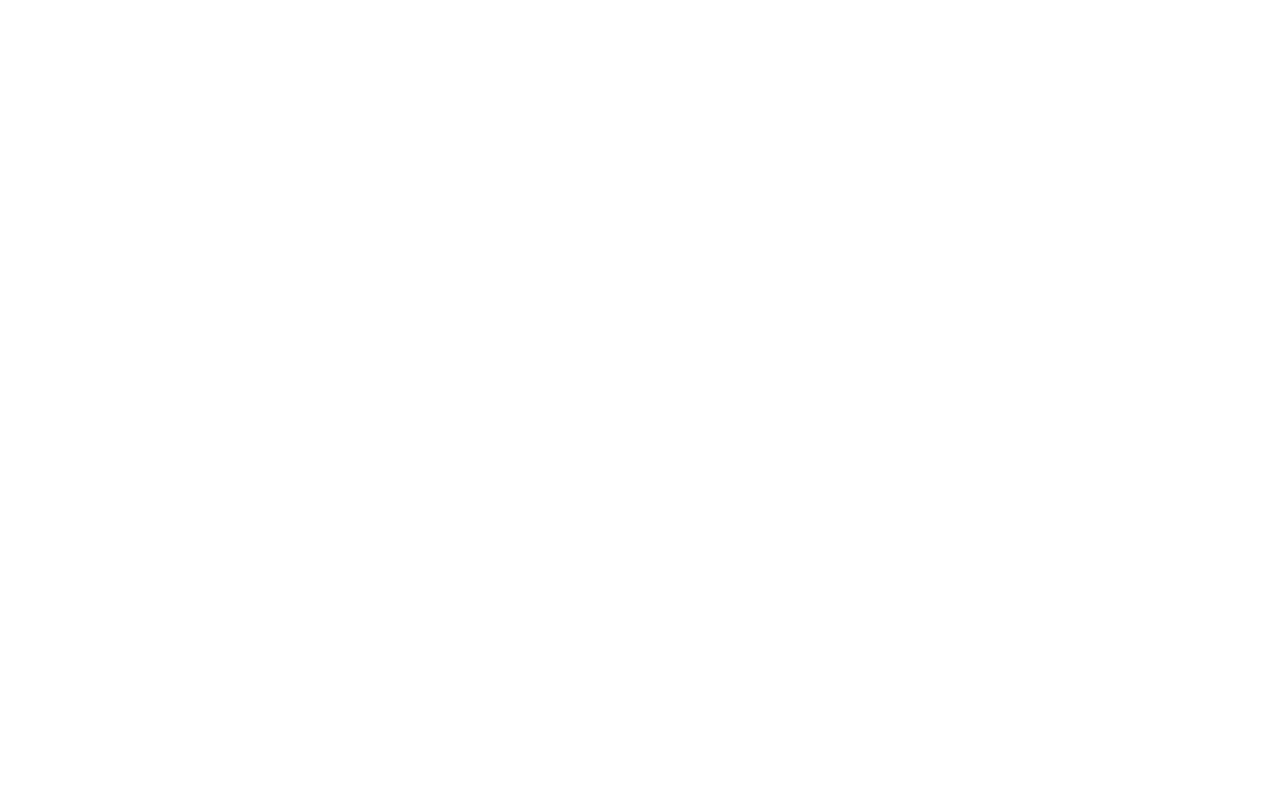
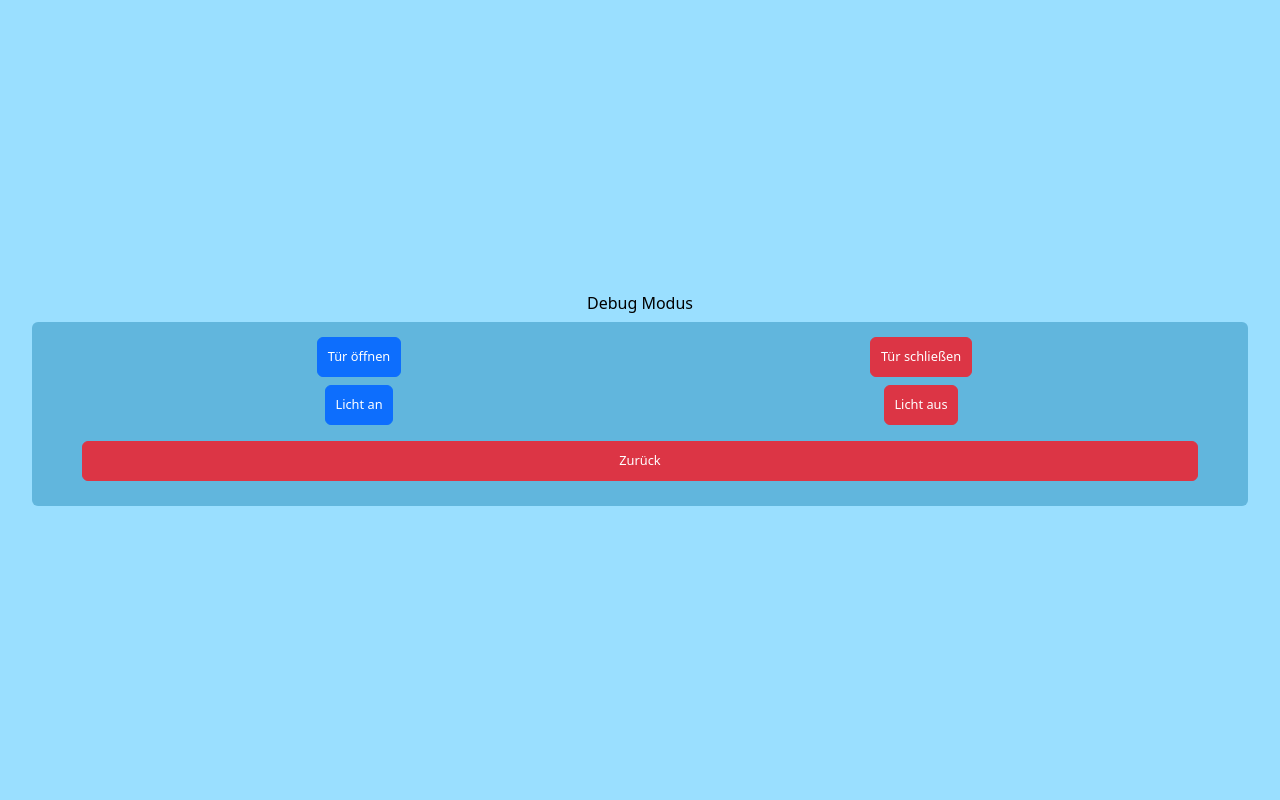
Before and after one commit to CodeWithTom610/Schl-sselschrank-MB, a Flask app: page /system/debug in a window 1280 px wide. Before the commit the page is empty. Run offline with Flask 3, Linux system fonts and the light colour scheme; the visitor is signed in with stand-in values (Sample User, id 1); some libraries are stand-ins or nearby versions.

Commit message:
Final Touches Take1

```diff
--- a/app.py
+++ b/app.py
@@ -8,7 +8,7 @@ from wtforms import StringField, PasswordField, IntegerField, SubmitField  # For
 from wtforms.validators import Length, DataRequired  # Validierungsregeln für Formulare
 from flask_sqlalchemy import SQLAlchemy  # SQLAlchemy für Datenbankintegration
 from flask_login import LoginManager, UserMixin, login_user, logout_user, login_required, current_user  # Login-Management
-from utils import hash_password, check_password  # Benutzerdefinierte Funktionen für Passwort-Hashing
+from utils import hash_password, check_password, shutdown_system  # Hilfsfunktionen für Passwort-Hashing und System-Shutdown
 from flask_bcrypt import Bcrypt  # Bcrypt für Passwort-Hashing
 
 # Initialisiere die Flask-App
@@ -203,11 +203,8 @@ def systemDebug():
 @app.route('/system/shutdown', methods=["GET", "POST"])
 @login_required
 def shutdown():
-    o_s = platform.system()  # Betriebssystem ermitteln
-    if o_s == "Windows":
-        return os.system("shutdown /s /t 1")  # Shutdown-Befehl für Windows
-    else:
-        return os.system("sudo shutdown now")  # Shutdown-Befehl für Linux
+    shutdown_system()
+    return "System wird heruntergefahren"  # Erfolgsmeldung
 
 # Route für das Hinzufügen von Schlüsseln
 @app.route('/add/key/<nummer>/<name>/<ort>', methods=["GET", "POST"])
--- a/requirements.txt
+++ b/requirements.txt
@@ -1,5 +1,7 @@
 Flask
 bootstrap_flask
 flask_sqlalchemy
+flask_wtf
 flask_bcrypt
 flask_login
+gunicorn
--- a/templates/debugMode.html
+++ b/templates/debugMode.html
@@ -0,0 +1,98 @@
+{% extends 'base.html' %}
+
+{% block content %}
+<style>
+    body {
+        background-color: #9adfff;
+        /* Heller blauer Hintergrund für die Seite */
+    }
+
+    .container-fluid {
+        max-width: 95%;
+        background-color: #61b6dd;
+        color: black;
+        /* Container mit hellem Hintergrund und schwarzem Text */
+    }
+
+    .card img {
+        max-width: 60px; /* Kleinere Icons */
+        height: auto;
+    }
+
+    h1, h2 {
+        font-size: 1rem; /* Kleinere Schriftgröße */
+    }
+
+    .btn {
+        font-size: 0.8rem; /* Kleinere Buttons */
+        padding: 0.6rem; /* Weniger Padding */
+    }
+
+    @media (max-width: 768px) {
+        /* Anpassungen für kleinere Bildschirme */
+        .card img {
+            max-width: 50px; /* Noch kleinere Icons */
+        }
+
+        h1, h2 {
+            font-size: 0.9rem; /* Noch kleinere Schriftgröße */
+        }
+
+        .btn {
+            font-size: 0.7rem; /* Noch kleinere Buttons */
+            padding: 0.5rem; /* Weniger Padding */
+        }
+    }
+</style>
+
+<div class="d-flex flex-column justify-content-center align-items-center vh-100">
+    <!-- Flexbox-Container, der den Inhalt vertikal und horizontal zentriert -->
+    <h1 style="color: black; text-align: center; font-size: 1rem;">Debug Modus</h1>
+    <!-- Überschrift für die Seite -->
+
+    <div class="p-2 rounded container-fluid">
+        <!-- Container mit Polsterung, abgerundeten Ecken und hellem Hintergrund -->
+
+        <div class="mb-3">
+            <!-- Abstand nach unten -->
+
+            <div class="container text-center">
+                <!-- Zentrierter Container für den Inhalt -->
+
+                <div class="row g-2">
+                    <!-- Grid-Layout mit Abstand zwischen den Karten -->
+
+                    <div class="col">
+                        <!-- Erste Spalte: Debug-Modus -->
+                        <a class="btn btn-primary"> Tür öffnen</a>
+                    </div>
+
+                    <div class="col">
+                        <!-- Zweite Spalte: Debug-Modus -->
+                        <a class="btn btn-danger"> Tür schließen</a>
+                    </div>
+            </div>
+            <div class="row g-2">
+                    <div class="col">
+                        <!-- Dritte Spalte: Debug-Modus -->
+                        <a class="btn btn-primary"> Licht an</a>
+                    </div>
+
+                    <div class="col">
+                        <!-- Vierte Spalte: Debug-Modus -->
+                        <a class="btn btn-danger"> Licht aus</a>
+                    </div>
+                </div>
+
+                <!-- Abstand zwischen den Karten und dem Zurück-Button -->
+                <div class="mt-2">
+                    <a class="btn btn-danger w-100" style="font-size: 0.8rem; padding: 0.6rem;" href="{{url_for('systemSettings')}}">
+                        <!-- Roter Button mit Link zurück zur Benutzeroberfläche -->
+                        Zurück
+                    </a>
+                </div>
+            </div>
+        </div>
+    </div>
+</div>
+{% endblock %}
--- a/templates/systemSettings.html
+++ b/templates/systemSettings.html
@@ -69,7 +69,7 @@
                             <!-- Erste Spalte: Debug-Modus -->
                             <div class="card h-100" style="background-color: transparent; border:none;">
                                 <!-- Karte ohne Hintergrund und Rahmen -->
-                                <a class="btn btn-primary" href="{{url_for('reread_card')}}">
+                                <a class="btn btn-primary" href="{{url_for('systemDebug')}}">
                                     <!-- Button mit Link zur Funktion "Debug Modus" -->
                                     <img src="/static/debug.png" class="img-fluid"><br>
                                     <!-- Icon für Debug-Modus -->
```
Also changed, not shown: utils.py (+10 -0 lines), instance/database.db.
